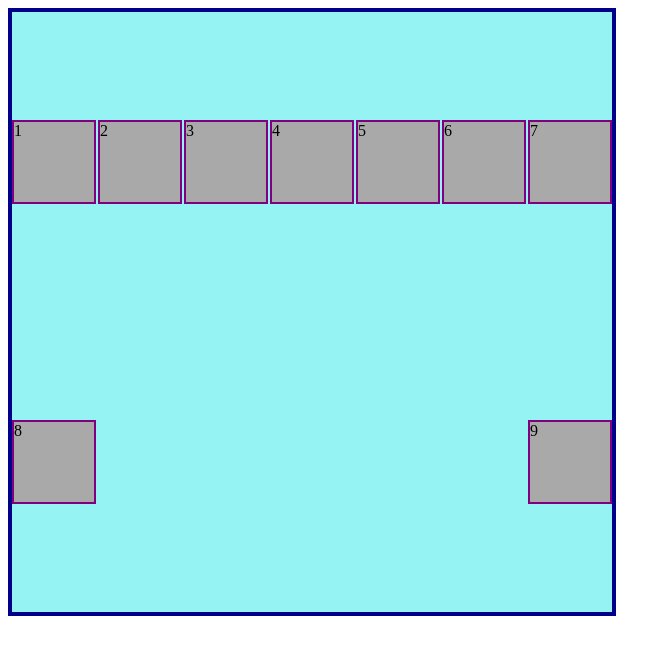
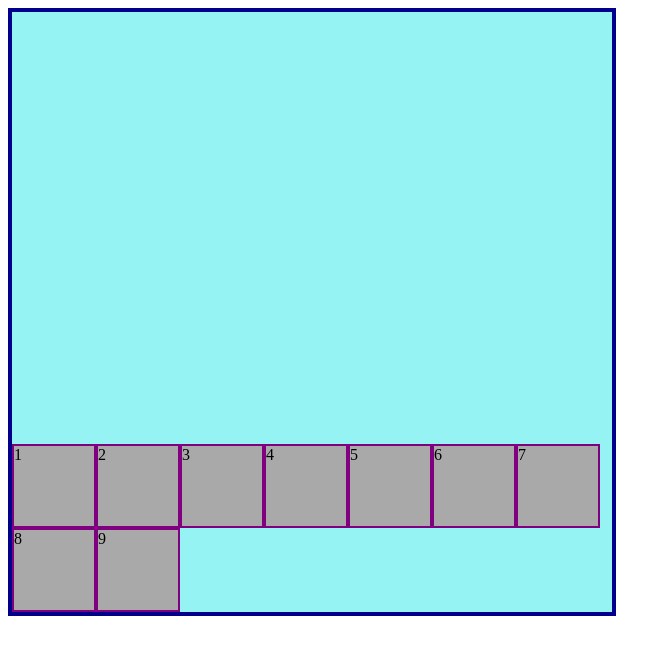
Before and after one commit to VitorMeloDev/FLEX_BOX_TESTS, a plain HTML site: page index.html in a window 1280 px wide. Shown: the whole page, without its empty margins (0-671 px from the left). Drawn offline with Linux system fonts and the light colour scheme.

Commit message:
Wraps Alignment with align-content

```diff
--- a/style.css
+++ b/style.css
@@ -15,10 +15,10 @@
     /* flex-wrap: nowrap; */
     /* flex-wrap: wrap-reverse; */
 
-    /* justify-content: flex-start; */
+    justify-content: flex-start;
     /* justify-content: flex-end; */
     /* justify-content: center; */
-    justify-content: space-between;
+    /* justify-content: space-between; */
     /* justify-content: space-around; */
     /* justify-content: space-evenly; */
 
@@ -27,6 +27,13 @@
     align-items: center;
     /* align-items: baseline; */
     /* align-items: stretch;     */
+
+    /* align-content: flex-start; */
+    align-content: flex-end;
+    /* align-content: center; */
+    /* align-content: space-between; */
+    /* align-content: space-around; */
+    /* align-content: stretch; */
 }
 
 .box{
```
